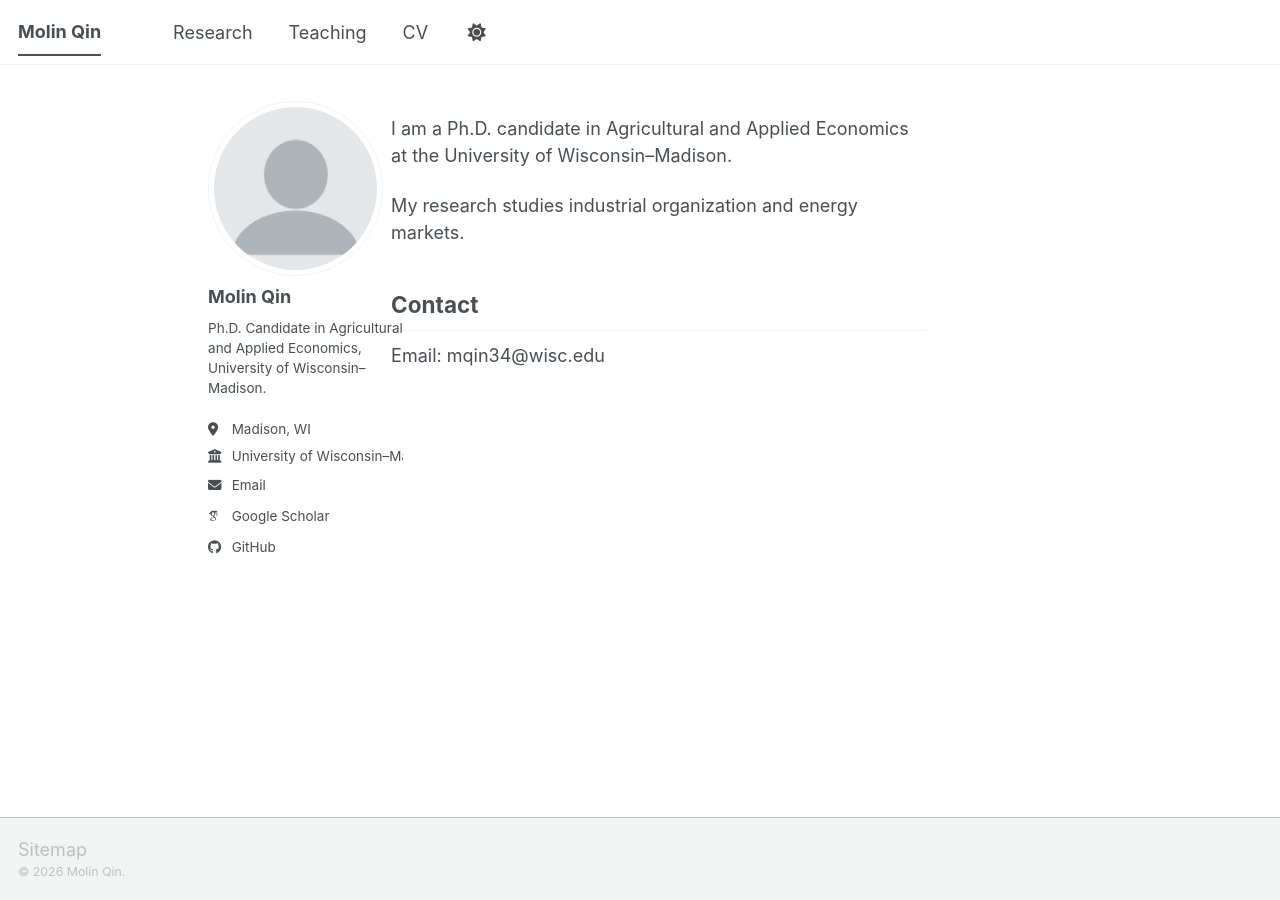
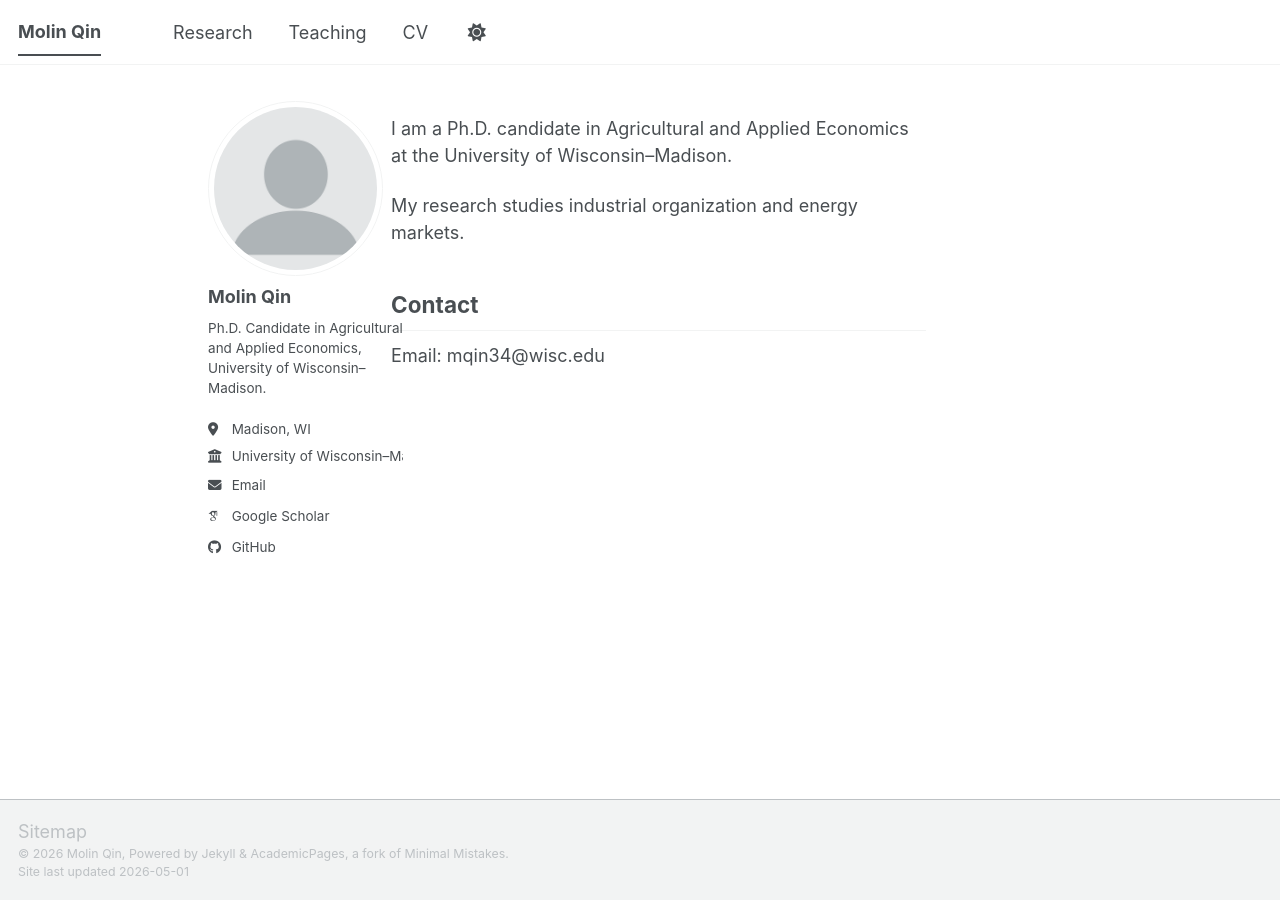
Before and after one commit to molinqin/molinqin.github.io, a Jekyll site: the page built from _pages/about.md, in a window 1280 px wide. Built offline with Jekyll 4.4.1, drawn with Linux system fonts in a browser that asks for light colours; some web fonts are replaced; a script bundle is joined from its source files by our own code; library files that are not in the unit come from our copies.

Commit message:
Update footer.html

```diff
--- a/_includes/footer.html
+++ b/_includes/footer.html
@@ -1,3 +1,8 @@
 <div class="page__footer-copyright">
-  &copy; {{ site.time | date: '%Y' }} {{ site.name | default: site.title }}.
+  &copy; {{ site.time | date: '%Y' }} Molin Qin, Powered by
+  <a href="https://jekyllrb.com/">Jekyll</a> &amp;
+  <a href="https://academicpages.github.io/">AcademicPages</a>, a fork of
+  <a href="https://mmistakes.github.io/minimal-mistakes/">Minimal Mistakes</a>.
+  <br>
+  Site last updated {{ site.time | date: '%Y-%m-%d' }}
 </div>
```
